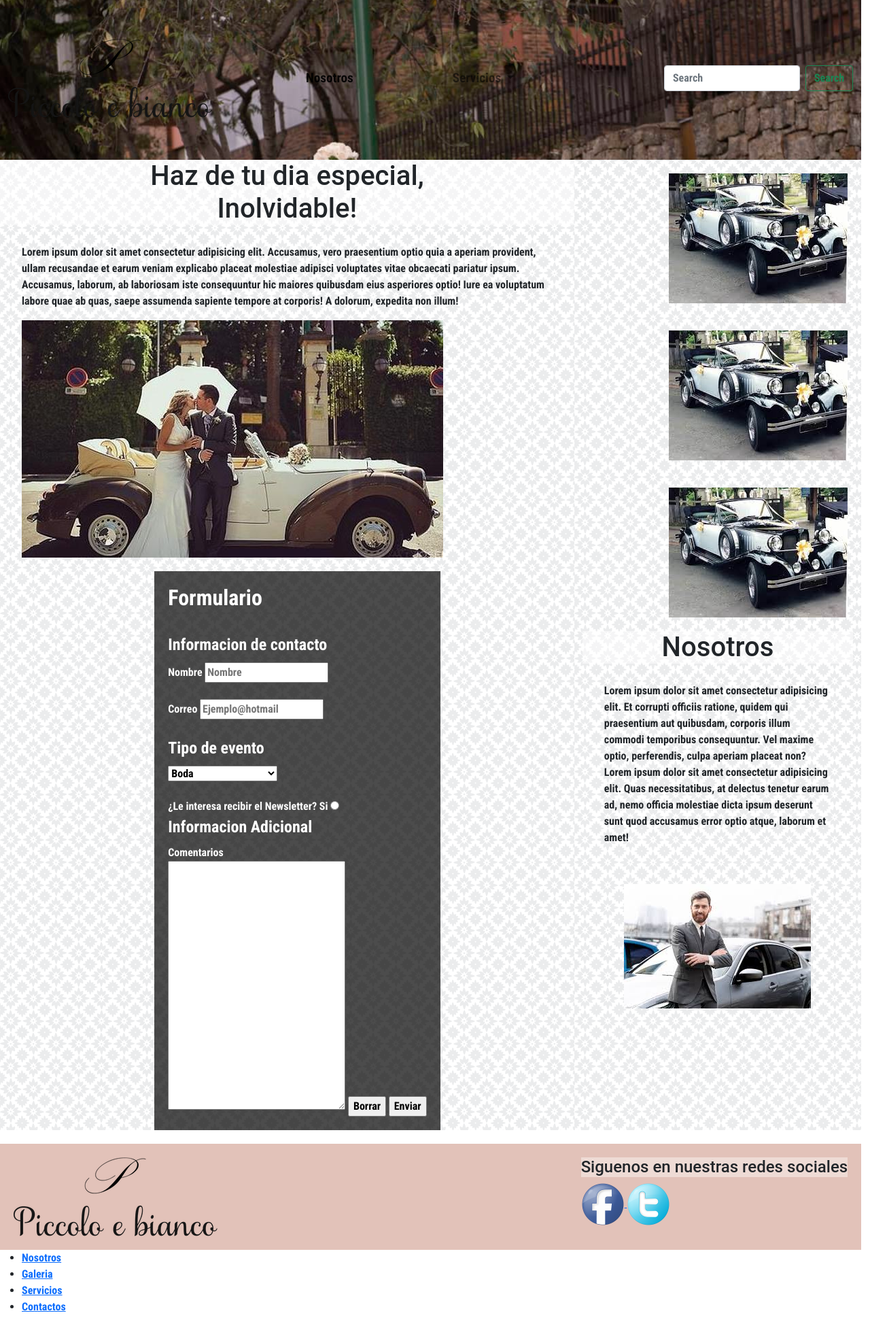
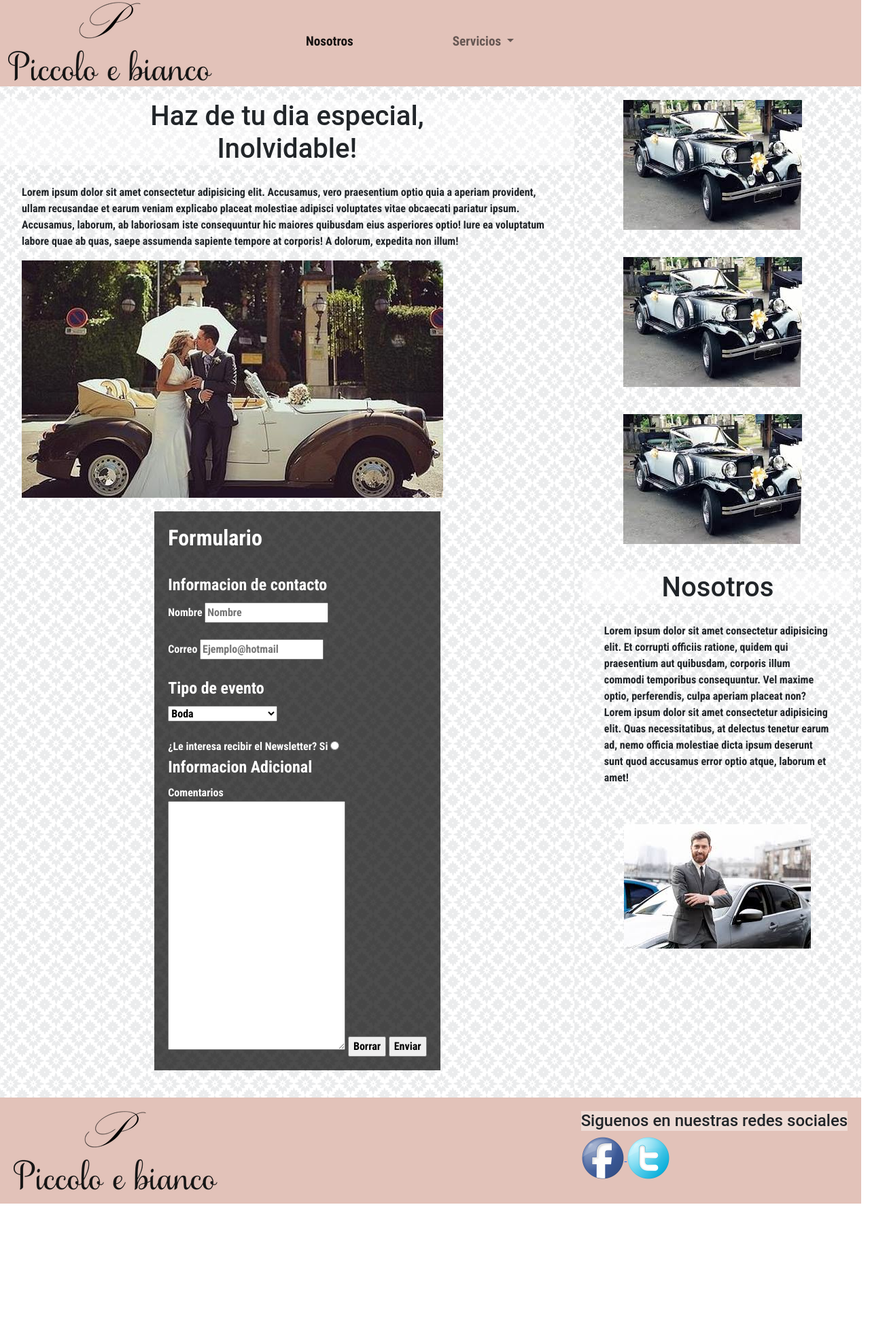
Before and after one commit to ClausReyes/bootstrap-1.1, a plain HTML site: page index.html in a window 1280 px wide. Shown: the part 5-1955 px from the top of the page at 68% size. After the commit the page ends 1775 px from the top, so only its background shows below. Drawn offline with nearby package versions, Linux system fonts and the light colour scheme.

Commit message:
nav con bootstrap complete

```diff
--- a/css/style.css
+++ b/css/style.css
@@ -38,11 +38,10 @@ font-size: larger;
 
 
 
-
-
 .nav-h1 {
 
   font-size: 2.5rem;
+  margin-top: 20px;
   color: negro;
   text-align: center;
   font-family: "Roboto", sans-serif;
@@ -65,7 +64,8 @@ font-size: larger;
   font-family: "Roboto", sans-serif;
 }
 
-.formato{color:white}
+.formato{color:white;
+margin-bottom: 40px;}
 
 .bg-lila{
 	background-color: #C499BA;
@@ -80,9 +80,8 @@ font-size: larger;
   margin-left: 30px;
   }
 .bg-nav{
-
- height: 30vh;
- animation-name: headeranimacion;
+margin-top: 20px;
+animation-name: headeranimacion;
  animation-duration: 20s;
  animation-iteration-count: infinite;
  animation-timing-function: ease-in-out;
@@ -159,7 +158,7 @@ headeranimacion{
  ;
 
 }
-footer {margin-top: 20px;}
+
 
 .container2 {
   width: 100%;
@@ -183,7 +182,7 @@ margin-right: 15px;
 
 .boxy {
   padding: 20px;
-  margin-left: 30%;
+  margin-right: 15px;
   justify-content: center;
   text-align: center;
 color: #4D4C7D;}
--- a/index.html
+++ b/index.html
@@ -17,7 +17,7 @@
 
   <!-- nav bootstrap -->
 	<div class="grid template-areas">
-    <nav class="navbar navbar-expand-lg navbar-light bg-light bg-nav" id="nav" >
+    <nav class="navbar navbar-expand-lg navbar-light bg-rosa" id="nav" >
       <div class="container-fluid">
         <a href="index.html">
           <img
@@ -46,31 +46,17 @@
             </li>
 
           </ul>
-          <form class="d-flex">
-            <input class="form-control me-2" type="search" placeholder="Search" aria-label="Search">
-            <button class="btn btn-outline-success" type="submit">Search</button>
-          </form>
+
         </div>
       </div>
     </nav>
-
-
-
-
 
 
       <!-- termina nav bootstrap -->
 
 
 
-            <ul>
-              <li ><a href="views/Nosotros.html">Nosotros</a></li>
-              <li><a href="views/galeria.html">Galeria</a></li>
-              <li><a href="views/servicios.html">Servicios</a></li>
-              <li><a href="#contactos">Contactos</a></li>
-            </ul>
 
-		</nav>
 
 
 
@@ -175,10 +161,13 @@
           </div>
 
 </div>
+
+
 		</aside>
 
 		<footer id="pie" class= "bg-rosa" >
-	<div class="container2">
+
+    <div class="container2">
     <div class="box">
 
       <a href="index.html">
@@ -198,9 +187,16 @@
             <img src="imagen/favicon/twitter.png" alt="twitter" />
           </a></div>
           </div>
-		</footer>
+    </footer>
 
-	</div>
+
+
+
+
+
+
+
+</div>
 
     <!-- Option 1: Bootstrap Bundle with Popper -->
   <script src="https://cdn.jsdelivr.net/npm/bootstrap@5.0.2/dist/js/bootstrap.bundle.min.js" integrity="sha384-MrcW6ZMFYlzcLA8Nl+NtUVF0sA7MsXsP1UyJoMp4YLEuNSfAP+JcXn/tWtIaxVXM" crossorigin="anonymous"></script>
```
Also changed, not shown: imagen/foto/header2.png (added).
